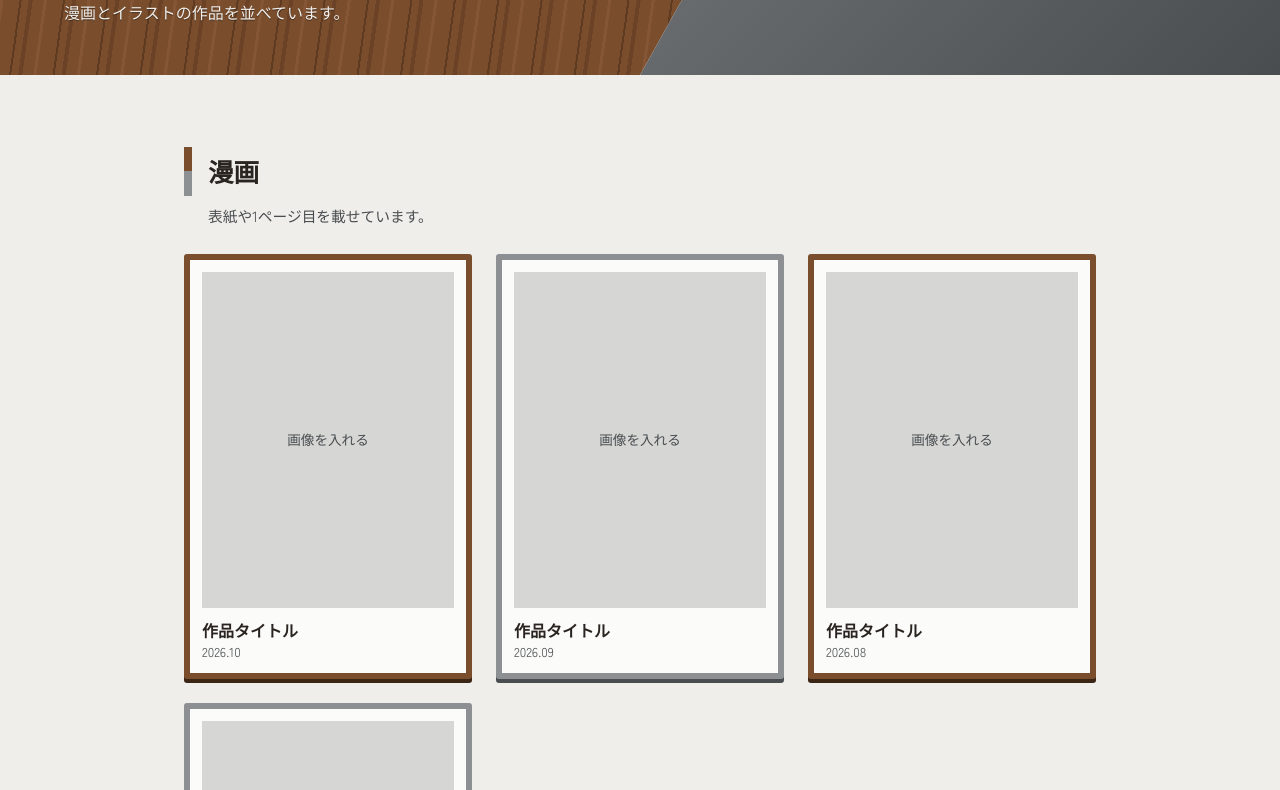
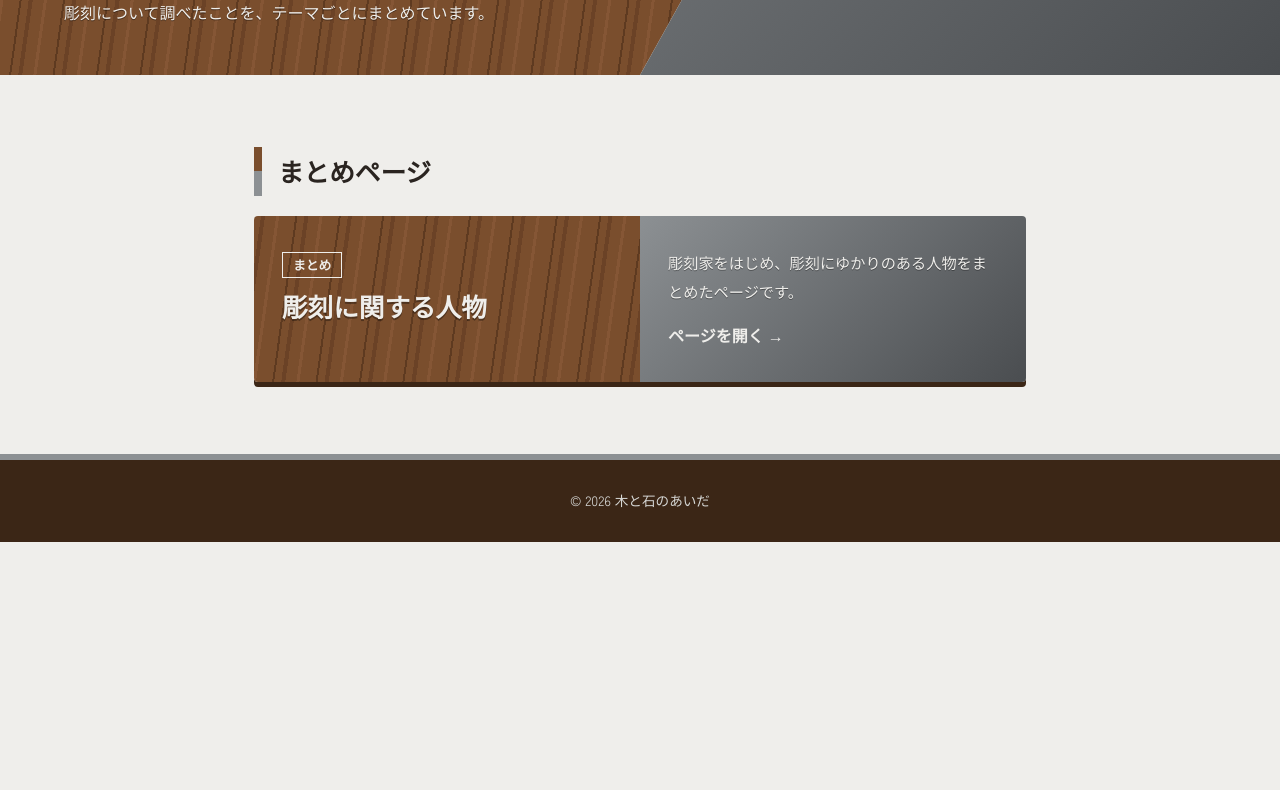
Before and after one commit to Azaleacreativeroom888/fan-sculpting, a plain HTML site: page gallery.html in a window 1280 px wide. Shown: the part 225-1015 px from the top of the page. After the commit the page ends 800 px from the top, so only its background shows below. Drawn offline with Linux system fonts and the light colour scheme.

Commit message:
Change gallery page to column page

```diff
--- a/gallery.html
+++ b/gallery.html
@@ -3,7 +3,7 @@
 <head>
 <meta charset="UTF-8">
 <meta name="viewport" content="width=device-width, initial-scale=1">
-<title>ギャラリー | 木と石のあいだ</title>
+<title>コラム | 木と石のあいだ</title>
 <link rel="preconnect" href="https://fonts.googleapis.com">
 <link rel="preconnect" href="https://fonts.gstatic.com" crossorigin>
 <link href="https://fonts.googleapis.com/css2?family=Shippori+Mincho:wght@500;700;800&family=Zen+Kaku+Gothic+New:wght@400;500;700&display=swap" rel="stylesheet">
@@ -41,28 +41,28 @@ nav a:hover,nav a[aria-current="page"]{background:var(--paper);color:var(--wood-
 .page-title h1{position:relative;z-index:1;font-family:var(--serif);font-weight:800;font-size:clamp(2rem,6vw,3.4rem);letter-spacing:.12em;text-shadow:0 2px 0 rgba(0,0,0,.35)}
 .page-title p{position:relative;z-index:1;text-shadow:0 1px 0 rgba(0,0,0,.4)}
 
-main{max-width:1040px;margin:0 auto;padding:24px 5vw 72px}
+main{max-width:900px;margin:0 auto;padding:24px 5vw 72px}
 section{padding-top:48px}
-h2{font-family:var(--serif);font-weight:700;font-size:1.6rem;margin-bottom:6px;padding-left:16px;border-left:8px solid var(--wood);position:relative}
+h2{font-family:var(--serif);font-weight:700;font-size:1.6rem;margin-bottom:20px;padding-left:16px;border-left:8px solid var(--wood);position:relative}
 h2::after{content:"";position:absolute;left:-8px;bottom:0;width:8px;height:50%;background:var(--stone)}
-.note{margin:0 0 24px 24px;font-size:.92rem;color:var(--stone-dark)}
 
-/* 作品の台座：木の額と石の額を交互に */
-.grid{display:grid;grid-template-columns:repeat(auto-fill,minmax(220px,1fr));gap:24px}
-figure{background:#fbfbf9;padding:12px;border:6px solid var(--wood);border-radius:3px;box-shadow:0 4px 0 var(--wood-dark)}
-figure:nth-child(even){border-color:var(--stone);box-shadow:0 4px 0 var(--stone-dark)}
-.thumb{aspect-ratio:3/4;display:grid;place-items:center;background:var(--stone-light);color:var(--stone-dark);font-size:.85rem;overflow:hidden}
-.thumb img{width:100%;height:100%;object-fit:cover;display:block}
-figcaption{margin-top:10px;font-family:var(--serif);font-weight:700;line-height:1.5}
-figcaption small{display:block;font-family:var(--sans);font-weight:400;font-size:.8rem;color:var(--stone-dark)}
-.illust .thumb{aspect-ratio:1/1}
+/* リンクボックス：左が木、右が石 */
+.report-box{display:grid;grid-template-columns:1fr 1fr;text-decoration:none;color:var(--paper);border-radius:4px;overflow:hidden;box-shadow:0 5px 0 var(--wood-dark)}
+.report-box .wood{padding:32px 28px;background:repeating-linear-gradient(98deg,var(--wood) 0 7px,#6b4226 7px 11px,var(--wood) 11px 22px,#855635 22px 25px,var(--wood) 25px 41px,#5e3a20 41px 43px)}
+.report-box .stone{padding:32px 28px;background:linear-gradient(135deg,var(--stone),var(--stone-dark));display:flex;flex-direction:column;justify-content:center}
+.report-box .tag{display:inline-block;font-size:.8rem;font-weight:700;border:1px solid var(--paper);padding:0 10px;margin-bottom:10px}
+.report-box h3{font-family:var(--serif);font-weight:800;font-size:1.6rem;line-height:1.4;text-shadow:0 2px 0 rgba(0,0,0,.35)}
+.report-box p{font-size:.95rem;text-shadow:0 1px 0 rgba(0,0,0,.35)}
+.report-box .go{margin-top:14px;font-weight:700;font-family:var(--serif)}
+.report-box:hover{outline:4px solid var(--wood-light);outline-offset:3px}
+.report-box:hover .go{text-decoration:underline}
 
 footer{background:var(--wood-dark);color:var(--stone-light);text-align:center;padding:28px 5vw;font-size:.85rem;border-top:6px solid var(--stone)}
 
 @media (max-width:640px){
   header{background:var(--wood-dark)}
-  .grid{grid-template-columns:repeat(2,1fr);gap:16px}
-  figure{padding:8px;border-width:5px}
+  .report-box{grid-template-columns:1fr}
+  .report-box .wood,.report-box .stone{padding:24px 20px}
 }
 </style>
 </head>
@@ -74,41 +74,31 @@ footer{background:var(--wood-dark);color:var(--stone-light);text-align:center;pa
     <ul>
       <li><a href="index.html">トップ</a></li>
       <li><a href="blog.html">ブログ</a></li>
-      <li><a href="gallery.html" aria-current="page">ギャラリー</a></li>
+      <li><a href="column.html" aria-current="page">コラム</a></li>
+      <li><a href="gallery.html">ギャラリー</a></li>
       <li><a href="about.html">このサイトについて</a></li>
     </ul>
   </nav>
 </header>
 
 <div class="page-title">
-  <h1>ギャラリー</h1>
-  <p>漫画とイラストの作品を並べています。</p>
+  <h1>コラム</h1>
+  <p>彫刻について調べたことを、テーマごとにまとめています。</p>
 </div>
 
 <main>
-  <section id="manga">
-    <h2>漫画</h2>
-    <p class="note">表紙や1ページ目を載せています。</p>
-    <div class="grid">
-      <!-- 画像を入れるときは、下の thumb の中身を <img src="画像のファイル名" alt="作品の説明"> に差し替えてください -->
-      <figure><div class="thumb">画像を入れる</div><figcaption>作品タイトル<small>2026.10</small></figcaption></figure>
-      <figure><div class="thumb">画像を入れる</div><figcaption>作品タイトル<small>2026.09</small></figcaption></figure>
-      <figure><div class="thumb">画像を入れる</div><figcaption>作品タイトル<small>2026.08</small></figcaption></figure>
-      <figure><div class="thumb">画像を入れる</div><figcaption>作品タイトル<small>2026.07</small></figcaption></figure>
-    </div>
-  </section>
-
-  <section id="illust" class="illust">
-    <h2>イラスト</h2>
-    <p class="note">彫刻をテーマにしたものや、日々の落書きなど。</p>
-    <div class="grid">
-      <figure><div class="thumb">画像を入れる</div><figcaption>作品タイトル<small>2026.10</small></figcaption></figure>
-      <figure><div class="thumb">画像を入れる</div><figcaption>作品タイトル<small>2026.10</small></figcaption></figure>
-      <figure><div class="thumb">画像を入れる</div><figcaption>作品タイトル<small>2026.09</small></figcaption></figure>
-      <figure><div class="thumb">画像を入れる</div><figcaption>作品タイトル<small>2026.09</small></figcaption></figure>
-      <figure><div class="thumb">画像を入れる</div><figcaption>作品タイトル<small>2026.08</small></figcaption></figure>
-      <figure><div class="thumb">画像を入れる</div><figcaption>作品タイトル<small>2026.08</small></figcaption></figure>
-    </div>
+  <section id="reports">
+    <h2>まとめページ</h2>
+    <a class="report-box" href="report1.html">
+      <div class="wood">
+        <span class="tag">まとめ</span>
+        <h3>彫刻に関する人物</h3>
+      </div>
+      <div class="stone">
+        <p>彫刻家をはじめ、彫刻にゆかりのある人物をまとめたページです。</p>
+        <span class="go">ページを開く →</span>
+      </div>
+    </a>
   </section>
 </main>
 
```
